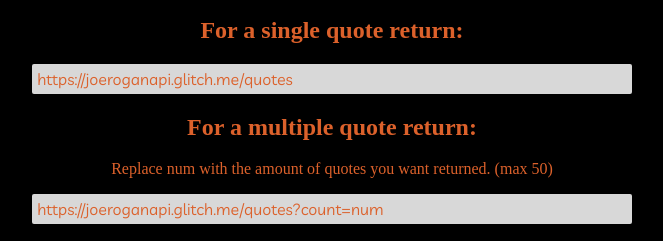
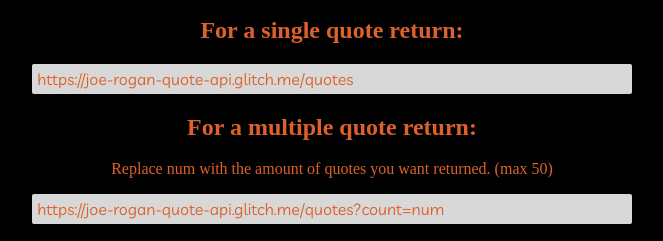
Before and after one commit to ZanderBE/joe-rogan-quote-api, a website: page views/index.html in a window 1280 px wide. Shown: the part 251-492 px from the top of the page, without its empty margins (308-971 px from the left). Drawn offline with Linux system fonts and the light colour scheme; a web font is replaced by a local one.

Commit message:
🏉🎫 Updated with Glitch

```diff
--- a/views/index.html
+++ b/views/index.html
@@ -33,14 +33,14 @@
       <div class="single-quote-container">
         <h2>For a single quote return:</h2>
         <div class="markdown-container single-quote">
-          <pre>https://joeroganapi.glitch.me/quotes</pre>
+          <pre>https://joe-rogan-quote-api.glitch.me/quotes</pre>
         </div>
       </div>
       <div class="multiple-quote-container">
         <h2>For a multiple quote return:</h2>
         <p>Replace num with the amount of quotes you want returned. (max 50)</p>
         <div class="markdown-container multiple-quote">
-          <pre>https://joeroganapi.glitch.me/quotes?count=num</pre>
+          <pre>https://joe-rogan-quote-api.glitch.me/quotes?count=num</pre>
         </div>
       </div>
       <div class="example-quote-container">
```
